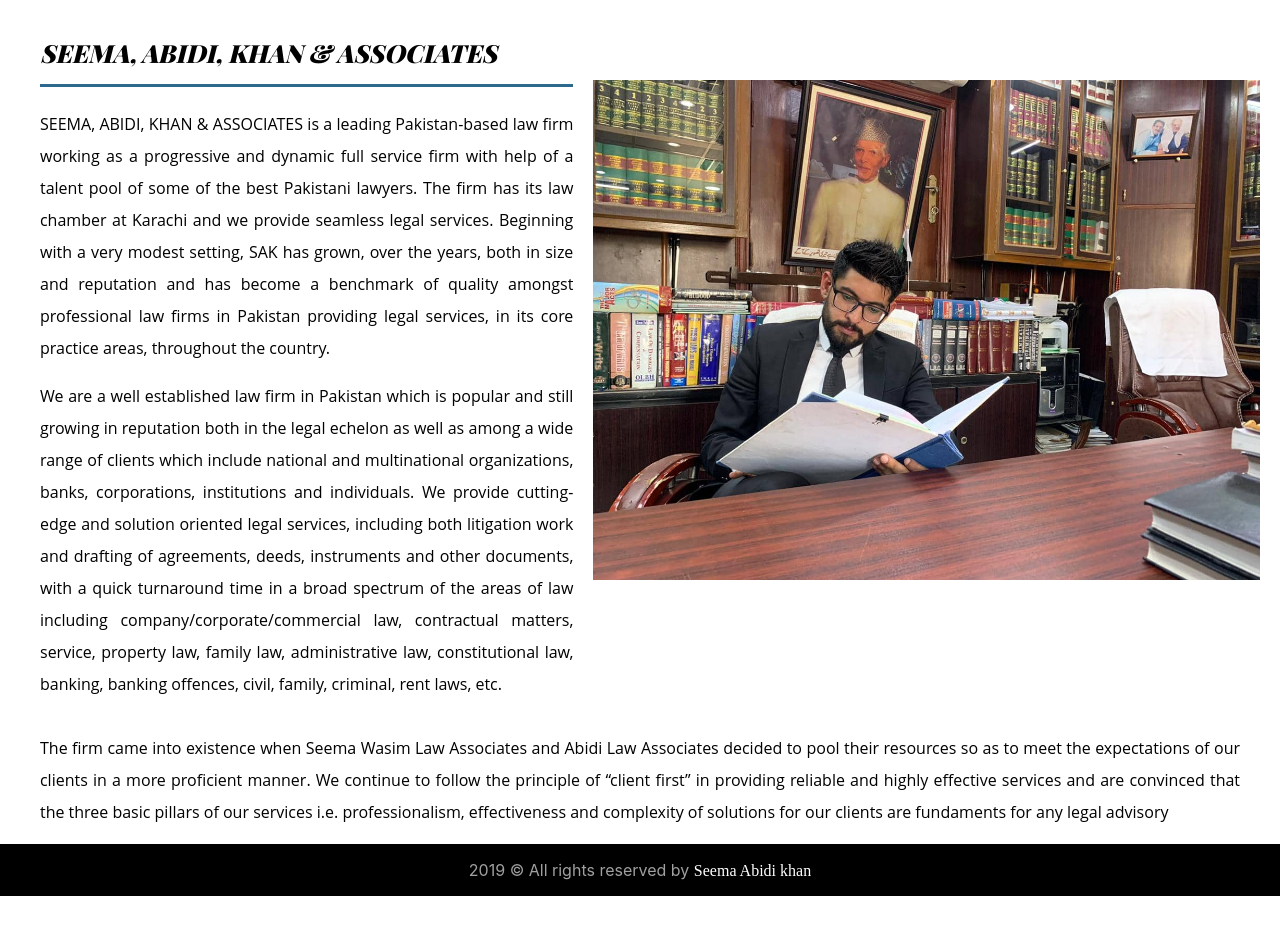
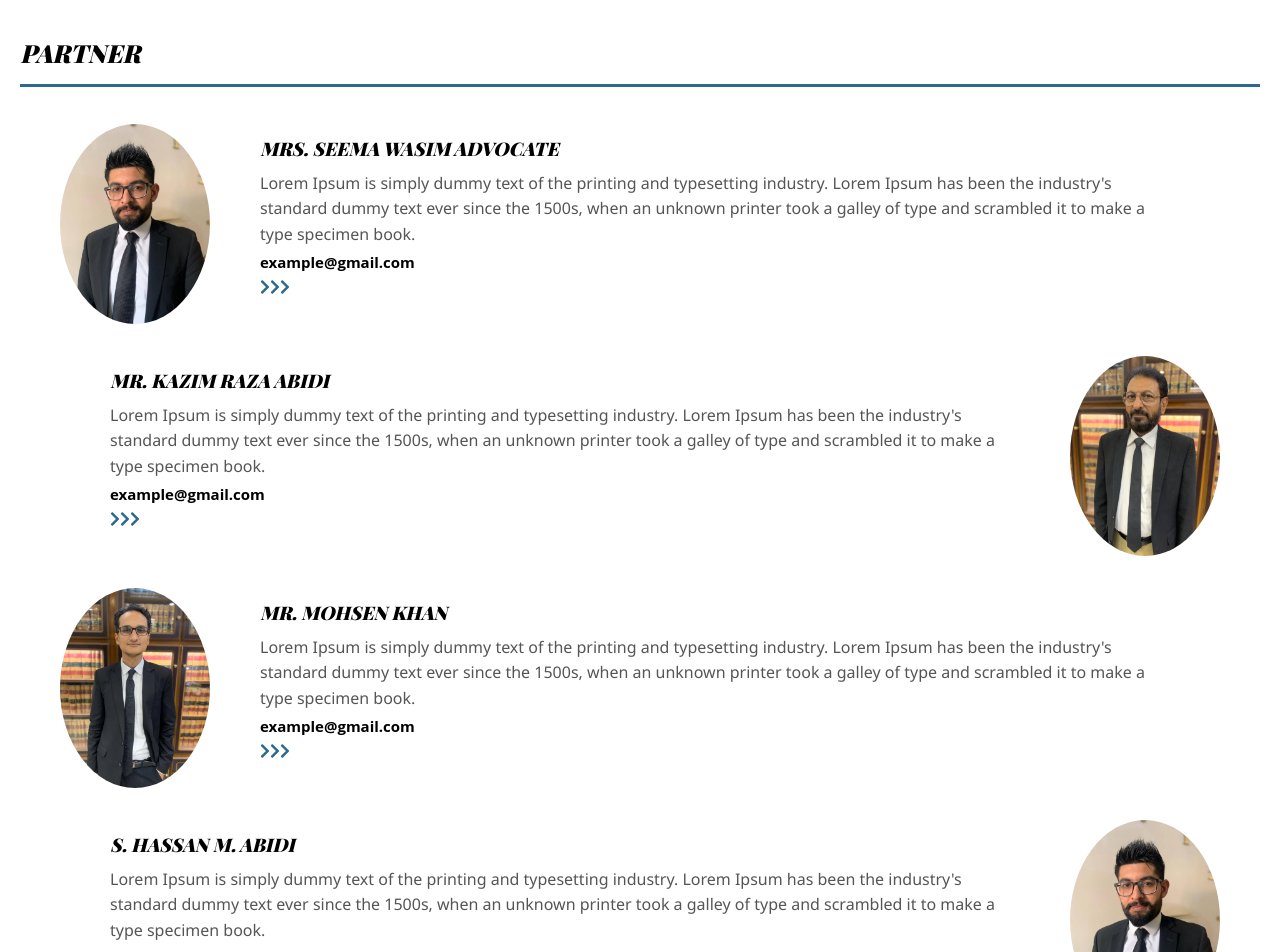
Before and after one commit to syed-sameer1/s-a-k, a React (Create React App) app: page /team in a window 1280 px wide. Shown: the part 720-1672 px from the top of the page. Before the commit the page ends 1616 px from the top, so only its background shows below. Built offline with nearby package versions, Linux system fonts and the light colour scheme.

Commit message:
routing update

```diff
--- a/package.json
+++ b/package.json
@@ -10,6 +10,7 @@
     "react-dom": "^16.10.2",
     "react-flipcard-2": "^0.3.2",
     "react-flippy": "^0.1.5",
+    "react-router-dom": "^5.1.2",
     "react-scripts": "3.2.0",
     "react-slideshow-image": "^1.3.0",
     "yarn": "^1.19.1"
--- a/src/App.js
+++ b/src/App.js
@@ -11,20 +11,30 @@ import AliAbbas from "./Components/Team/ReadMore/AliAbbas";
 import KazimRaza from "./Components/Team/ReadMore/KazimRaza";
 import HassanAbidi from "./Components/Team/ReadMore/HassanAbidi";
 import MohsinKhan from "./Components/Team/ReadMore/MohsinKhan";
+import { BrowserRouter as Router, Switch, Route, Link } from "react-router-dom";
 
 function App() {
   return (
     <>
-      <Navigation />
-      <About />
-      {/* <Team /> */}
+      <Router>
+        <Navigation />
+        <Switch>
+          <Route path="/about" component={About} />
+          <Route path="/team" component={Team} />
+          <Route path="/contact" component={Contact} />
+          <Route path="/" exact component={Home} />
+          <Route path="/SeemaAbidi" component={SeemaAbidi} />
+          <Route path="/AliAbbas" component={AliAbbas} />
+          <Route path="/KazimRaza" component={KazimRaza} />
+          <Route path="/HassanAbidi" exact component={HassanAbidi} />
+          <Route path="/MohsinKhan" exact component={MohsinKhan} />
+        </Switch>
+      </Router>
       {/* <SeemaAbidi />
       <AliAbbas />
       <KazimRaza />
       <HassanAbidi />
       <MohsinKhan /> */}
-      {/* <Contact /> */}
-      {/* <Home /> */}
       <Footer />
     </>
   );
--- a/src/Components/Home/TeamSection/TeamSection.js
+++ b/src/Components/Home/TeamSection/TeamSection.js
@@ -4,17 +4,28 @@ import TeamCard from "./TeamCard/TeamCard";
 import KazimRaza from "../../../asseset/images/Team-images/KazimRaza.jpg";
 import MohsinKhan from "../../../asseset/images/Team-images/MohsinKhan.jpg";
 import HassanAbidi from "../../../asseset/images/Team-images/HassanAbidi.jpg";
+import { Link } from "react-router-dom";
 
 const TeamSection = () => {
   return (
     <div className="TeamSection">
       <h2>Our Team</h2>
       <div className="TeamCards">
-        <TeamCard TeamName="MRS. SEEMA WASIM" image={KazimRaza} />
-        <TeamCard TeamName="MR. KAZIM RAZA ABIDI" image={KazimRaza} />
-        <TeamCard TeamName="MR. MOHSEN KHAN" image={MohsinKhan} />
-        <TeamCard TeamName="S. HASSAN M. ABIDI" image={HassanAbidi} />
-        <TeamCard TeamName="MR. S. ALI ABBAS ABIDI" image={KazimRaza} />
+        <Link to="/SeemaAbidi" className="navStyle">
+          <TeamCard TeamName="MRS. SEEMA WASIM" image={KazimRaza} />
+        </Link>
+        <Link to="/KazimRaza" className="navStyle">
+          <TeamCard TeamName="MR. KAZIM RAZA ABIDI" image={KazimRaza} />
+        </Link>
+        <Link to="/MohsinKhan" className="navStyle">
+          <TeamCard TeamName="MR. MOHSEN KHAN" image={MohsinKhan} />
+        </Link>
+        <Link to="/HassanAbidi" className="navStyle">
+          <TeamCard TeamName="S. HASSAN M. ABIDI" image={HassanAbidi} />
+        </Link>
+        <Link to="/AliAbbas" className="navStyle">
+          <TeamCard TeamName="MR. S. ALI ABBAS ABIDI" image={KazimRaza} />
+        </Link>
       </div>
     </div>
   );
--- a/src/Components/Navigation/Navigation.css
+++ b/src/Components/Navigation/Navigation.css
@@ -55,6 +55,10 @@ nav ul li:hover {
   /* margin-top: 30px; */
   padding: 0;
   display: flex;
+}
+
+.navStyle {
+  text-decoration: none;
 }
 
 .nav-bar nav ul li {
--- a/src/Components/Navigation/Navigation.js
+++ b/src/Components/Navigation/Navigation.js
@@ -1,6 +1,7 @@
 import React from "react";
 import logo from "../../asseset/images/LOGO.png";
 import hamburger from "../../asseset/images/hamburger.png";
+import { Link } from "react-router-dom";
 import "./Navigation.css";
 
 const Navigation = () => {
@@ -12,19 +13,29 @@ const Navigation = () => {
       <nav>
         <ul>
           <li>
-            <span>home</span>
+            <Link to="/" className="navStyle">
+              <span>Home</span>
+            </Link>
           </li>
           <li>
-            <span>about</span>
+            <Link to="/about" className="navStyle">
+              <span>about</span>
+            </Link>
           </li>
           <li>
-            <span>expertise</span>
+            <Link to="/expertise" className="navStyle">
+              <span>expertise</span>
+            </Link>
           </li>
           <li>
-            <span>team</span>
+            <Link to="/team" className="navStyle">
+              <span>team</span>
+            </Link>
           </li>
           <li>
-            <span>contact</span>
+            <Link to="/contact" className="navStyle">
+              <span>contact</span>
+            </Link>
           </li>
         </ul>
       </nav>
--- a/src/Components/Team/Team.js
+++ b/src/Components/Team/Team.js
@@ -6,6 +6,7 @@ import Members from "./Members";
 import KazimRaza from "../../asseset/images/Team-images/KazimRaza.jpg";
 import MohsinKhan from "../../asseset/images/Team-images/MohsinKhan.jpg";
 import HassanAbidi from "../../asseset/images/Team-images/HassanAbidi.jpg";
+import { Link } from "react-router-dom";
 
 const Team = () => {
   const style = {
@@ -19,13 +20,16 @@ const Team = () => {
       <TeamHeader />
       <main>
         <h2>PARTNER</h2>
+
+        <Link to="/SeemaAbidi" className="navStyle">
           <Members
             image={HassanAbidi}
             name="MRS. SEEMA WASIM ADVOCATE"
             detail="Lorem Ipsum is simply dummy text of the printing and typesetting industry. Lorem Ipsum has been the industry's standard dummy text ever since the 1500s, when an unknown printer took a galley of type and scrambled it to make a type specimen book."
             contact="example@gmail.com"
           />
-
+        </Link>
+        <Link to="/KazimRaza" className="navStyle">
           <Members
             image={KazimRaza}
             name="MR. KAZIM RAZA ABIDI"
@@ -33,12 +37,16 @@ const Team = () => {
             contact="example@gmail.com"
             RStyle={style}
           />
+        </Link>
+        <Link to="/MohsinKhan" className="navStyle">
           <Members
             image={MohsinKhan}
             name="MR. MOHSEN KHAN"
             detail="Lorem Ipsum is simply dummy text of the printing and typesetting industry. Lorem Ipsum has been the industry's standard dummy text ever since the 1500s, when an unknown printer took a galley of type and scrambled it to make a type specimen book."
             contact="example@gmail.com"
           />
+        </Link>
+        <Link to="/HassanAbidi" className="navStyle">
           <Members
             image={HassanAbidi}
             name="S. HASSAN M. ABIDI"
@@ -46,13 +54,17 @@ const Team = () => {
             contact="example@gmail.com"
             RStyle={style}
           />
+        </Link>
         <h2>ADVISOR</h2>
+
+        <Link to="/AliAbbas" className="navStyle">
           <Members
             image={HassanAbidi}
             name="MR. S. ALI ABBAS ABIDI"
             detail="Lorem Ipsum is simply dummy text of the printing and typesetting industry. Lorem Ipsum has been the industry's standard dummy text ever since the 1500s, when an unknown printer took a galley of type and scrambled it to make a type specimen book."
             contact="example@gmail.com"
           />
+        </Link>
       </main>
     </StyleRoot>
   );
```
Also changed, not shown: 1 other file (tests, documents, lock files or other folders). Lines whose indentation alone changed are shown as unchanged.
